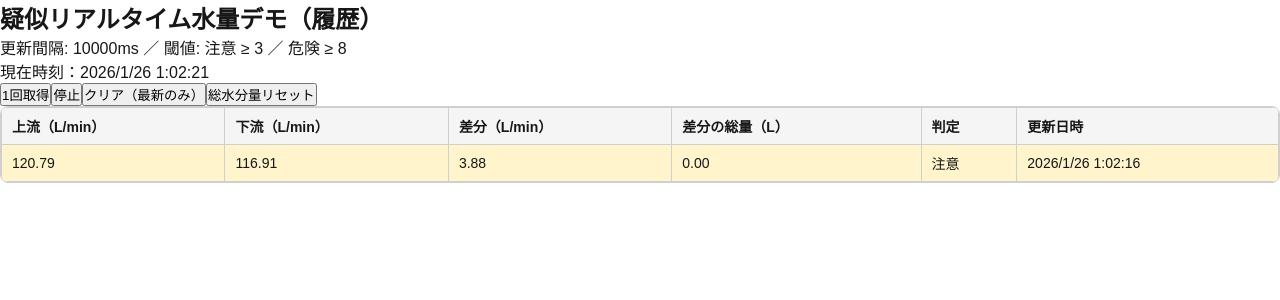
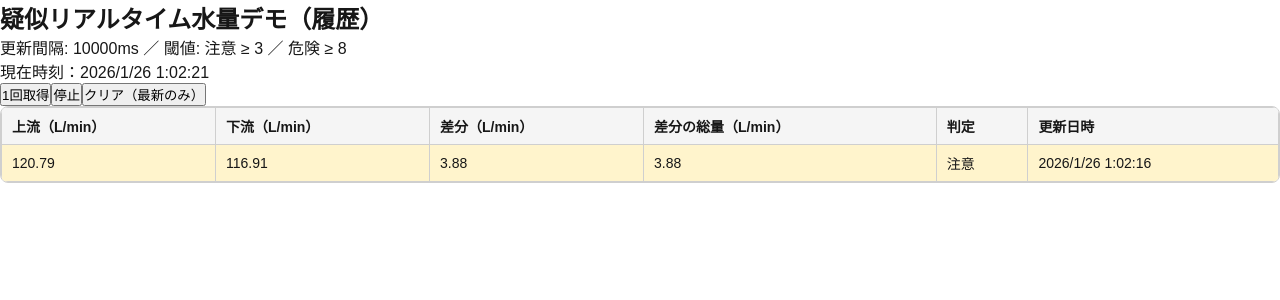
Before and after one commit to Kinopi0214/sinkhole-detection-app, a Next.js app: page / in a window 1280 px wide. Shown: the top 300 px of the page. Built offline with nearby package versions, Linux system fonts and the light colour scheme.

Commit message:
Add total water volume column

```diff
--- a/src/components/WaterDemo.tsx
+++ b/src/components/WaterDemo.tsx
@@ -36,7 +36,7 @@ export default function WaterDemo() {
 
   const timerRef = useRef<number | null>(null);
 
-  // ① 右上の現在時刻
+  // 右上の現在時刻
   const [now, setNow] = useState(() => Date.now());
   useEffect(() => {
     const id = window.setInterval(() => setNow(Date.now()), 1000);
@@ -52,40 +52,10 @@ export default function WaterDemo() {
     return [{ ...first, diff, risk }];
   });
 
-  // ✅ 総水分量（累積）表示用：上流/下流/差分
-  const [totalUpL, setTotalUpL] = useState(0);
-  const [totalDownL, setTotalDownL] = useState(0);
-  const [totalDiffL, setTotalDiffL] = useState(0);
-
-  // 前回の時刻（ts）を保持
-  const lastTsRef = useRef<number | null>(null);
-
   const appendOne = () => {
     const r = provider.next();
     const diff = calcDiff(r);
     const risk = judgeRisk(diff, warnDiff, dangerDiff);
-
-    // ✅ 累積更新（dtは r.ts を使う）
-    const lastTs = lastTsRef.current;
-
-    if (lastTs === null) {
-      // 初回は時刻だけ保存（dtが取れない）
-      lastTsRef.current = r.ts;
-    } else {
-      const dtSec = (r.ts - lastTs) / 1000;
-      lastTsRef.current = r.ts;
-
-      if (dtSec > 0 && dtSec < 60 * 60) {
-        const dtMin = dtSec / 60;
-
-        // 上流・下流の総量
-        setTotalUpL((prev) => prev + r.upstream * dtMin);
-        setTotalDownL((prev) => prev + r.downstream * dtMin);
-
-        // 差分の総量（ここが表にも出す対象）
-        setTotalDiffL((prev) => prev + (r.upstream - r.downstream) * dtMin);
-      }
-    }
 
     setRows((prev) => {
       const next = [...prev, { ...r, diff, risk }];
@@ -108,24 +78,15 @@ export default function WaterDemo() {
     // eslint-disable-next-line react-hooks/exhaustive-deps
   }, [running, intervalMs]);
 
-  // ✅ 表に出すため：各行時点の「差分総量（累積差）」を rows から計算して付与
-  // こうすると「表示の行」と「累積値」が必ず一致します（重要）
+  // ✅ 目的：差分（L/min）を「単純に加算」していく累積値を各行に付与
+  // 1行目 total=diff、2行目 total=前回total+diff ... のイメージ
   const rowsWithTotalDiff = useMemo(() => {
     if (rows.length === 0) return [];
 
-    let acc = 0; // 累積差（L）
-
-    return rows.map((cur, i) => {
-      const prev = rows[i - 1];
-      if (prev) {
-        const dtSec = (cur.ts - prev.ts) / 1000;
-        if (dtSec > 0 && dtSec < 60 * 60) {
-          const dtMin = dtSec / 60;
-          // 差分総量（累積差）
-          acc += (cur.upstream - cur.downstream) * dtMin;
-        }
-      }
-      return { ...cur, totalDiffL: acc };
+    let acc = 0; // 累積（L/min を足し算した値）
+    return rows.map((cur) => {
+      acc += cur.diff;
+      return { ...cur, totalDiffLmin: acc };
     });
   }, [rows]);
 
@@ -166,28 +127,9 @@ export default function WaterDemo() {
         >
           クリア（最新のみ）
         </button>
-
-        {/* ✅ 総水分量リセット */}
-        <button
-          className="rounded-md border px-3 py-1 text-sm hover:bg-gray-50"
-          onClick={() => {
-            setTotalUpL(0);
-            setTotalDownL(0);
-            setTotalDiffL(0);
-
-            // 次のappendOneでdtを取れるように「最新行のts」を前回時刻としてセット
-            setRows((prev) => {
-              const latest = prev.slice(-1);
-              lastTsRef.current = latest[0]?.ts ?? null;
-              return latest;
-            });
-          }}
-        >
-          総水分量リセット
-        </button>
       </div>
 
-      {/* テーブル（差分の右に「差分総量」を1列だけ追加） */}
+      {/* テーブル（差分の右に「差分の総量」を追加） */}
       <div className="excel-wrap">
         <table className="excel-table">
           <thead>
@@ -196,8 +138,8 @@ export default function WaterDemo() {
               <th>下流（L/min）</th>
               <th>差分（L/min）</th>
 
-              {/* ✅ 追加：差分の総量（累積差） */}
-              <th>差分の総量（L）</th>
+              {/* ✅ 表示名も変更 */}
+              <th>差分の総量（L/min）</th>
 
               <th>判定</th>
               <th>更新日時</th>
@@ -219,8 +161,8 @@ export default function WaterDemo() {
                   <td>{r.downstream.toFixed(2)}</td>
                   <td>{r.diff.toFixed(2)}</td>
 
-                  {/* ✅ 追加列：差分総量 */}
-                  <td>{r.totalDiffL.toFixed(2)}</td>
+                  {/* ✅ 累積：差分を足し算 */}
+                  <td>{r.totalDiffLmin.toFixed(2)}</td>
 
                   <td>{riskLabel(r.risk)}</td>
                   <td>{new Date(r.ts).toLocaleString("ja-JP")}</td>
```
